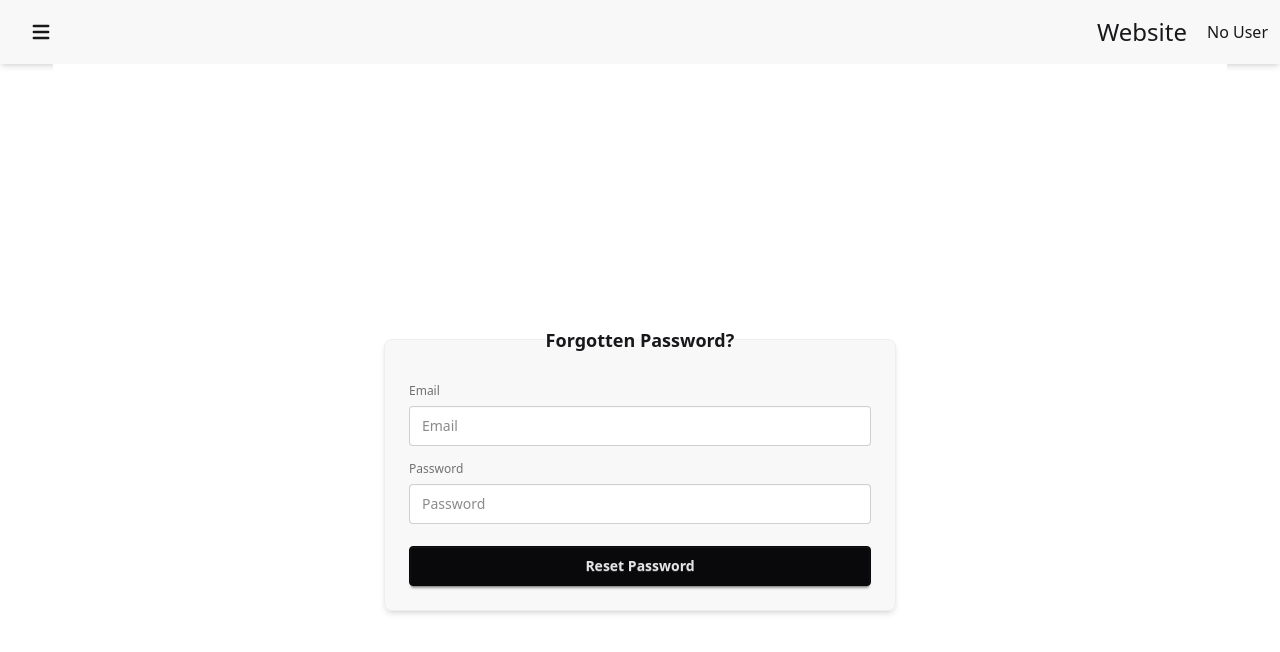
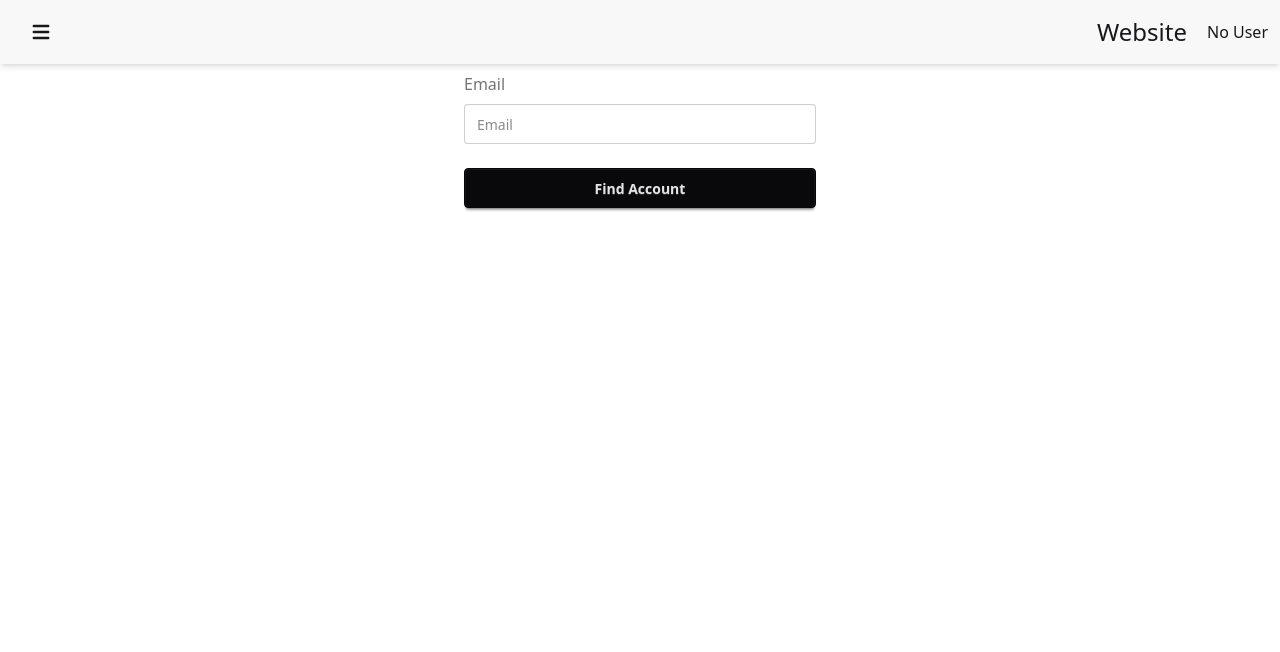
Before and after one commit to pgrmrmortuja/client-crud, a React (Vite) app: page /reset-password in a window 1280 px wide. Shown: the top 652 px of the page. Built offline with nearby package versions, Linux system fonts and the light colour scheme.

Commit message:
successfully reset password

```diff
--- a/src/pages/ResetPassword.jsx
+++ b/src/pages/ResetPassword.jsx
@@ -1,35 +1,117 @@
+import { useState } from "react";
+import { useNavigate } from "react-router";
+import Swal from "sweetalert2";
+
 const ResetPassword = () => {
+    const navigate = useNavigate();
+
+    const [email, setEmail] = useState("");
+    const [newPassword, setNewPassword] = useState("");
+    const [password, setPassword] = useState("");
+    const [account, setAccount] = useState(null);
+
+    const findAccount = () => {
+        fetch(`http://localhost:5000/find-account?email=${email}`)
+        .then((res) =>res.json())
+        .then((data) => {
+            console.log(data)
+            if(data.name && data.email){
+                setAccount(data);
+                Swal.fire("Account Found, Now Reset Password")
+            } else{
+                Swal.fire(`${data.message}`)
+            }
+        })
+        .catch(err => console.log(err))
+    }
+
+    const resetPassword = (e) => {
+        e.preventDefault();
+
+        if(password !== newPassword){
+            return Swal.fire("Password Should be Matched");
+        }
+
+        fetch("http://localhost:5000/reset-password",{
+            method: "PATCH",
+            headers:{
+                "Content-Type": "application/json"
+            },
+            body: JSON.stringify({
+                email: email,
+                newPassword: newPassword
+            })
+        })
+        .then((res) =>res.json())
+        .then((data) => {
+            console.log("reset password",data)
+            if(data.result && data.result.modifiedCount > 0){
+                Swal.fire(`${data.message}`)
+                navigate("/login");
+            }
+            else{
+                Swal.fire(`${data.message}`)
+            }
+        })
+        .catch(err => console.log(err))
+    }
+
     return (
-        <div className="min-h-screen flex items-center justify-center bg-base-100 px-4">
-            <form  className="w-full max-w-lg">
-                <fieldset className="fieldset bg-base-200 border-base-300 rounded-box border p-6 shadow-md">
-                    <legend className="fieldset-legend text-lg font-semibold text-center">
-                        Forgotten Password?
-                    </legend>
+        <div className="max-w-sm mx-auto px-4">
 
-                    {/* Email */}
-                    <label className="label">Email</label>
+            {/* Find Account */}
+            {
+                !account && (
+                    <div className="space-y-2">
+                        <label className="label mt-2">Email</label>
                         <input
                             type="email"
+                            name='email'
                             className="input input-bordered w-full"
-                        name='email'
                             placeholder="Email"
+                            value={email}
+                            onChange={(e) => setEmail(e.target.value)}
                         />
 
-                    {/* Password */}
-                    <label className="label mt-2">Password</label>
+                        <button onClick={findAccount} className="btn btn-neutral mt-4 w-full">Find Account</button>
+                    </div>
+                )
+            }
+
+
+            {/* Reset Password */}
+            {
+                account && (
+                    <form onSubmit={resetPassword} className="space-y-2">
+                        <p>Name: {account.name}</p>
+                        <p>Email: {account.email}</p>
+
+                        <label className="label mt-2">New Password</label>
+                        <input
+                            type="password"
+                            className="input input-bordered w-full"
+                            placeholder="New Password"
+                            required
+                            value={password}
+                            onChange={(e) => setPassword(e.target.value)}
+                        />
+                        <label className="label mt-2">Confirm New Password</label>
                         <input
                             type="password"
                             name='password'
                             className="input input-bordered w-full"
-                        placeholder="Password"
+                            placeholder="Confirm Password"
+                            value={newPassword}
+                            onChange={(e) => setNewPassword(e.target.value)}
+                            required
                         />
 
-                    {/* Login Button */}
                         <button className="btn btn-neutral mt-4 w-full">Reset Password</button>
+                    </form>
+                )
+            }
 
-                </fieldset>
-            </form>
+
         </div>
     );
 };
```
Lines whose indentation alone changed are shown as unchanged.
